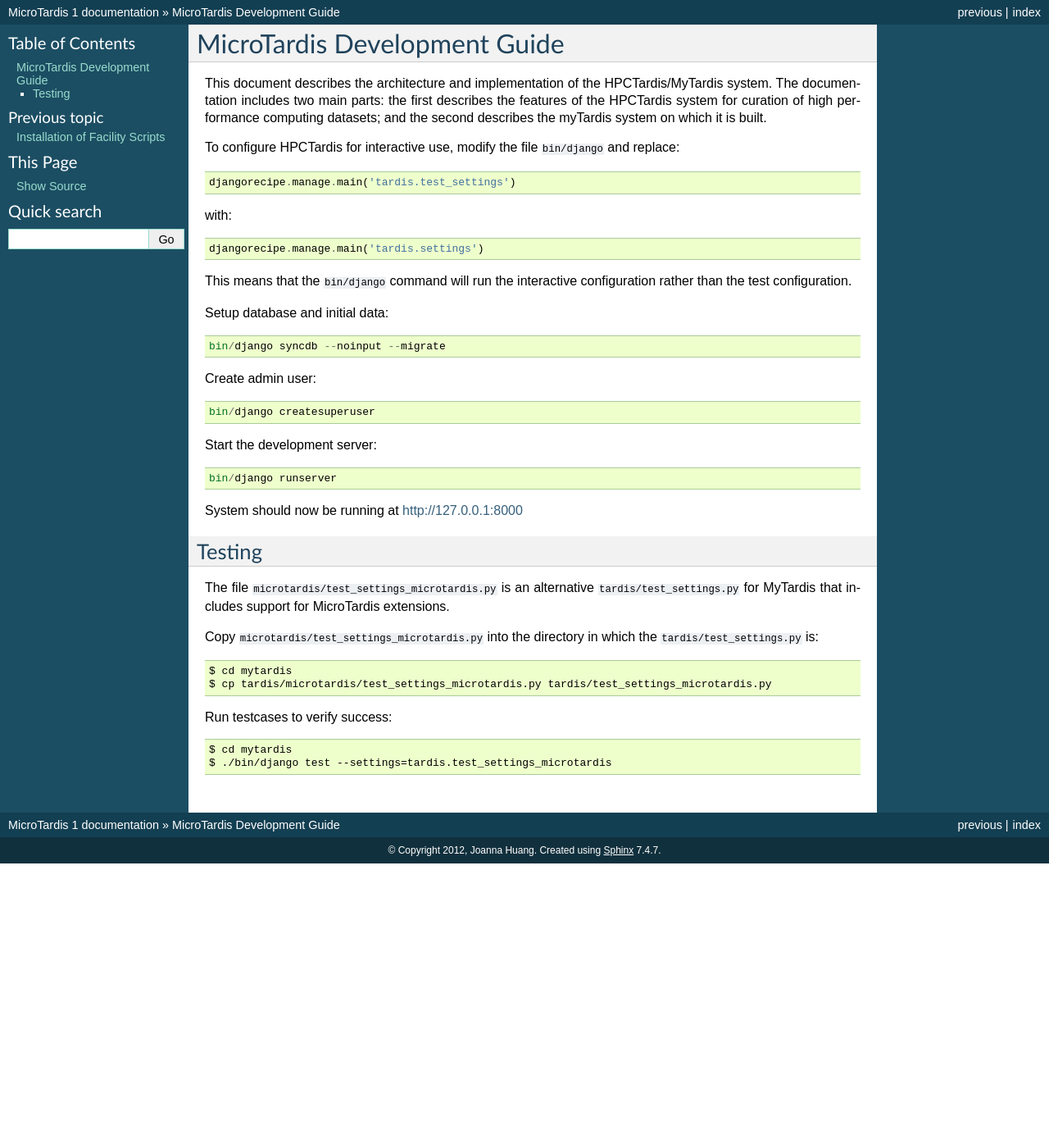
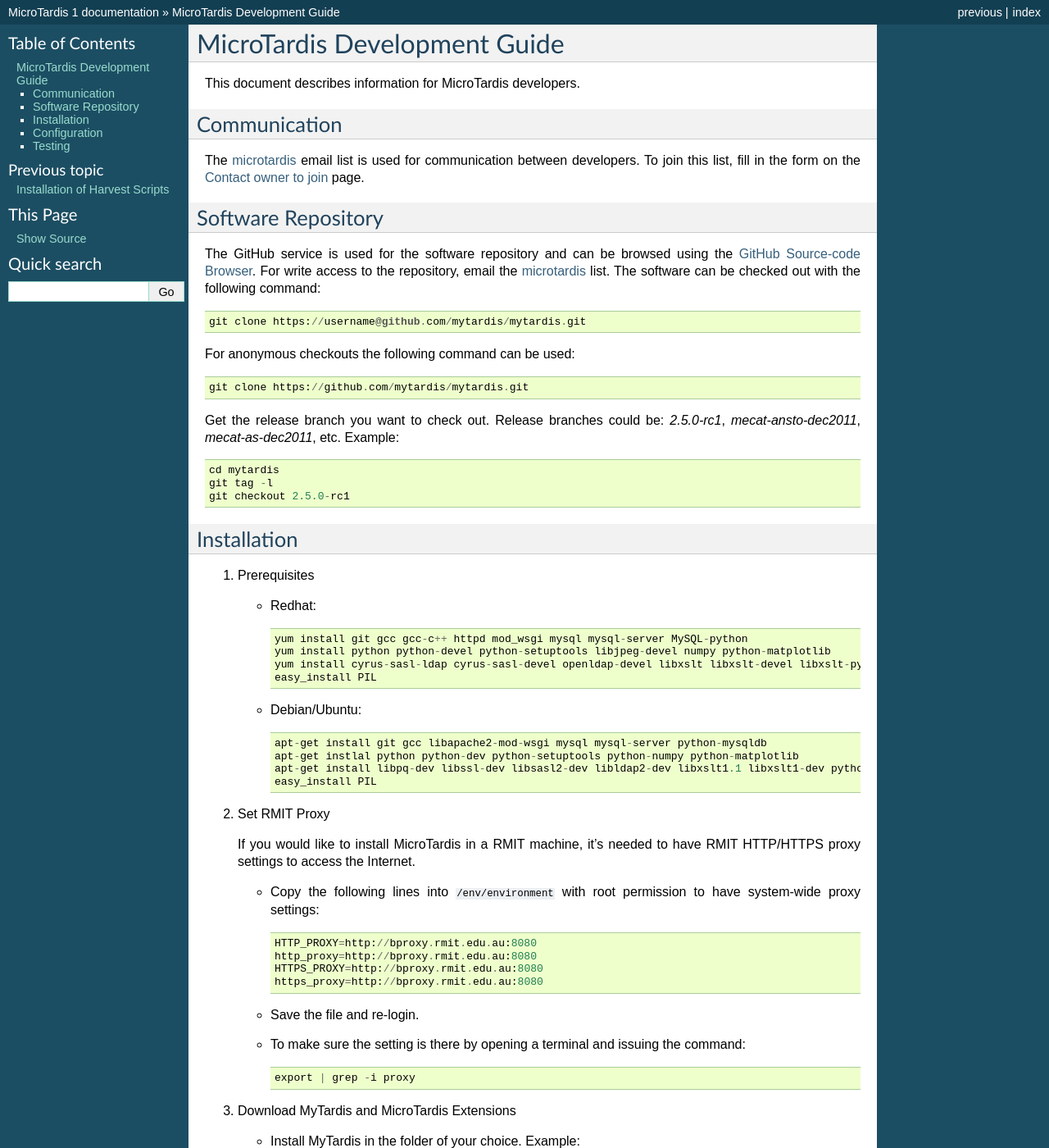
Before and after one commit to mytardis/microtardis, a Sphinx documentation site: the page built from docs/microtardis_development.rst, in a window 1280 px wide and 1400 px high. Shown: the whole window at 82% size. Built offline with Sphinx 7.4.7, drawn with Linux system fonts in a browser that asks for light colours; some of the changed text lies outside the part shown.

Commit message:
#26: updated development doc.

```diff
--- a/docs/install_microtardis.rst
+++ b/docs/install_microtardis.rst
@@ -132,7 +132,7 @@
 MicroTardis extensions. The following steps will lead you to have your own
 settings file for your deployment.
 
-1. Copy the file ``/opt/mytardis/tardis/microtardis/settings_microtardis.py`` into the directory in which ``settings_changeme.py`` is::
+1. Copy the file ``/opt/mytardis/tardis/microtardis/settings_microtardis.py`` into the directory where ``settings_changeme.py`` is in::
 
       cd /opt/mytardis/tardis
       cp microtardis/settings_microtardis.py settings.py
@@ -223,7 +223,7 @@
 
 
 Step 5: MicroTardis Staging Area and Store
--------------------------------------
+------------------------------------------
 If you need to use remote storage (mounted) staging/store area, please create symbolic links in ``/opt/mytardis/var`` to replace old staging and store directories.
 
 1. Create a symbolic link for *staging* area from MicroTardis to the remote storage::
--- a/docs/install_scripts.rst
+++ b/docs/install_scripts.rst
@@ -1,2 +1,2 @@
-Installation of Facility Scripts
-================================
+Installation of Harvest Scripts
+===============================
--- a/docs/microtardis_development.rst
+++ b/docs/microtardis_development.rst
@@ -1,55 +1,189 @@
 MicroTardis Development Guide
 =============================
 
-This document describes the architecture and implementation of the HPCTardis/MyTardis system.
-The documentation includes two main parts: the first describes the features of the HPCTardis system
-for curation of high performance computing datasets; and the second describes the myTardis system on which it
-is built.
-
-.. toctree::
-   :maxdepth: 2
+This document describes information for MicroTardis developers.
 
 
+Communication
+-------------
+The `microtardis <microtardis@googlegroups.com>`_ email list is used for
+communication between developers. To join this list, fill in the form on the
+`Contact owner to join <http://groups.google.com/group/microtardis/post?sendowner=1>`_ page.
 
 
-To configure HPCTardis for interactive use, modify the file ``bin/django`` and replace::
+Software Repository
+-------------------
+The GitHub service is used for the software repository and can be browsed using
+the `GitHub Source-code Browser <https://github.com/mytardis/microtardis>`_.
+For write access to the repository, email the `microtardis <microtardis@googlegroups.com>`_
+list. The software can be checked out with the following command::
 
-    djangorecipe.manage.main('tardis.test_settings')
+    git clone https://username@github.com/mytardis/mytardis.git
 
-with::
+For anonymous checkouts the following command can be used::
 
-    djangorecipe.manage.main('tardis.settings')
+    git clone https://github.com/mytardis/mytardis.git
 
-This means that the ``bin/django`` command will run the interactive configuration rather than the test configuration.
+Get the release branch you want to check out. Release branches could be:
+*2.5.0-rc1*, *mecat-ansto-dec2011*, *mecat-as-dec2011*, etc. Example::
+
+      cd mytardis
+      git tag -l
+      git checkout 2.5.0-rc1
 
 
-Setup database and initial data::
+Installation
+------------
+1. Prerequisites
 
-    bin/django syncdb --noinput --migrate
+   * Redhat::
 
-Create admin user::
+      yum install git gcc gcc-c++ httpd mod_wsgi mysql mysql-server MySQL-python
+      yum install python python-devel python-setuptools libjpeg-devel numpy python-matplotlib
+      yum install cyrus-sasl-ldap cyrus-sasl-devel openldap-devel libxslt libxslt-devel libxslt-python
+      easy_install PIL
 
-    bin/django createsuperuser
+   * Debian/Ubuntu::
 
-Start the development server::
+      apt-get install git gcc libapache2-mod-wsgi mysql mysql-server python-mysqldb
+      apt-get instlal python python-dev python-setuptools python-numpy python-matplotlib
+      apt-get install libpq-dev libssl-dev libsasl2-dev libldap2-dev libxslt1.1 libxslt1-dev python-libxslt1 libexiv2-dev
+      easy_install PIL
 
-    bin/django runserver
 
-System should now be running at http://127.0.0.1:8000
+2. Set RMIT Proxy
+
+   If you would like to install MicroTardis in a RMIT machine, it's needed to have RMIT HTTP/HTTPS proxy settings to access the Internet.
+
+   * Copy the following lines into ``/env/environment`` with root permission to have system-wide proxy settings::
+
+      HTTP_PROXY=http://bproxy.rmit.edu.au:8080
+      http_proxy=http://bproxy.rmit.edu.au:8080
+      HTTPS_PROXY=http://bproxy.rmit.edu.au:8080
+      https_proxy=http://bproxy.rmit.edu.au:8080
+
+   * Save the file and re-login.
+   * To make sure the setting is there by opening a terminal and issuing the command::
+
+      export | grep -i proxy
+
+3. Download MyTardis and MicroTardis Extensions
+
+   * Install MyTardis in the folder of your choice. Example::
+
+      mkdir ~/test
+
+   * Check out MyTardis Source Code::
+
+      cd ~/test
+      git clone https://github.com/mytardis/mytardis.git
+
+   * Check out MicroTardis Extensions::
+
+      cd ~/test/mytardis/tardis
+      git clone https://github.com/mytardis/microtardis.git
+
+4. Building
+
+   MicroTardis/MyTardis is using the Buildout build system to handle the installation of dependencies and create the python class path.
+
+   * Run the Buildout bootstrap script to initialise Buildout::
+
+      cd ~/test/mytardis
+      python bootstrap.py
+
+   * Download and build Django and all dependencies::
+
+      cd ~/test/mytardis
+      bin/buildout
+
+     This can be run again at any time to check for and download any new dependencies. If you get an error from getting distribution for 'coverage==3.4'. Please replace the following line in *eggs* directive under *buildout* section in ``~/test/mytardis/buildout.cfg`` file::
+
+      coverage==3.4
+
+     with::
+
+      coverage
+
+
+Configuration
+-------------
+Configuring MicroTardis/MyTardis is done through a standard Django
+*settings.py* file. MyTardis comes with a sample configuration file at
+``~/test/mytardis/tardis/settings_changeme.py``. The file
+``~/test/mytardis/tardis/microtardis/settings_microtardis.py`` is an alternative
+of ``~/test/mytardis/tardis/settings_changeme.py`` for MyTardis that includes
+support for MicroTardis extensions. The following steps will lead you to have
+your own settings file for your developmnet server.
+
+1. Copy the file ``~/test/mytardis/tardis/microtardis/settings_microtardis.py`` into the directory where ``settings_changeme.py`` is in::
+
+      cd ~/test/mytardis/tardis
+      cp microtardis/settings_microtardis.py settings.py
+
+2. To configure MicroTardis for interactive use, modify the file ``~/test/mytardis/bin/django`` and replace::
+
+      djangorecipe.manage.main('tardis.test_settings')
+
+   with::
+
+      djangorecipe.manage.main('tardis.settings')
+
+   This means that the ``~/test/mytardis/bin/django`` command will run the interactive configuration rather than the test configuration.
+
+3. To configure database for development purpose, edit the ``~/test/mytardis/tardis/settings.py`` file as shown below::
+
+      from os import path
+
+      DATABASES = {}
+      DATABASES['default'] = {}
+      DATABASES['default']['ENGINE'] = 'django.db.backends.sqlite3'
+      DATABASES['default']['NAME'] = path.join(path.dirname(__file__),'microtardis.db').replace('\\','/'),
+      DATABASES['default']['HOST'] = ''
+      DATABASES['default']['PORT'] = ''
+      DATABASES['default']['USER'] = ''
+      DATABASES['default']['PASSWORD'] = ''
+
+
+4. Rename ``~/test/mytardis/tardis/tardis_portal/fixtures/initial_data.json`` to ignore importing synchrotron-specific schema::
+
+      cd ~/test/mytardis/tardis/tardis_portal/fixtures/
+      mv initial_data.json initial_data.json.ignored
+
+5. Setup database tables in the database::
+
+      cd ~/test/mytardis
+      bin/django syncdb --noinput --migrate
+
+6. Create an administrator account::
+
+      cd ~/test/mytardis
+      bin/django createsuperuser
+
+7. Start the development server::
+
+      cd ~/test/mytardis
+      bin/django runserver
+
+8. MicroTardis web portal should now be running at:
+
+   http://127.0.0.1:8000
+
+9. You now can log into `Django Administration Tool <https://docs.djangoproject.com/en/dev/intro/tutorial02/>`_ with the administrator account you just created to do routin database maintenance:
+
+   http://127.0.0.1:8000/admin
 
 
 Testing
 -------
-The file ``microtardis/test_settings_microtardis.py`` is an alternative ``tardis/test_settings.py`` for MyTardis that includes support for MicroTardis extensions.
+The file ``~/test/mytardis/tardis/microtardis/test_settings_microtardis.py`` is an alternative ``~/test/mytardis/tardis/test_settings.py`` for MyTardis that includes support for MicroTardis extensions.
 
-Copy ``microtardis/test_settings_microtardis.py`` into the directory in which
-the ``tardis/test_settings.py`` is::
+1. Copy ``~/test/mytardis/tardis/microtardis/test_settings_microtardis.py`` into the directory where the ``tardis/test_settings.py`` is in::
 
-   $ cd mytardis
-   $ cp tardis/microtardis/test_settings_microtardis.py tardis/test_settings_microtardis.py
+      cd ~/test/mytardis
+      cp tardis/microtardis/test_settings_microtardis.py tardis/test_settings_microtardis.py
 
+2. Run the testcases to verify success::
 
-Run testcases to verify success::
-
-    $ cd mytardis
-    $ ./bin/django test --settings=tardis.test_settings_microtardis
+      cd ~/test/mytardis
+      bin/django test --settings=tardis.test_settings_microtardis
```
